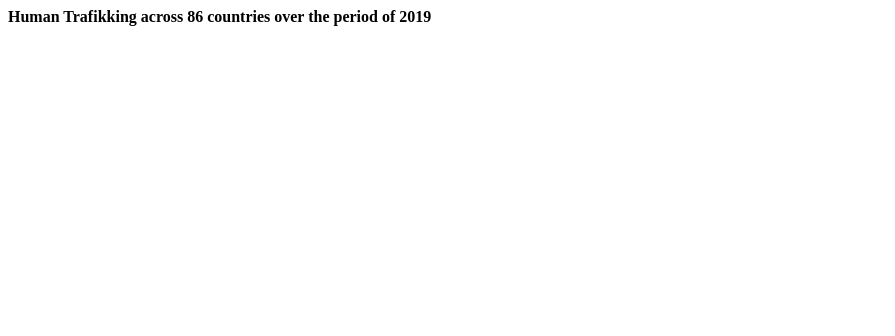
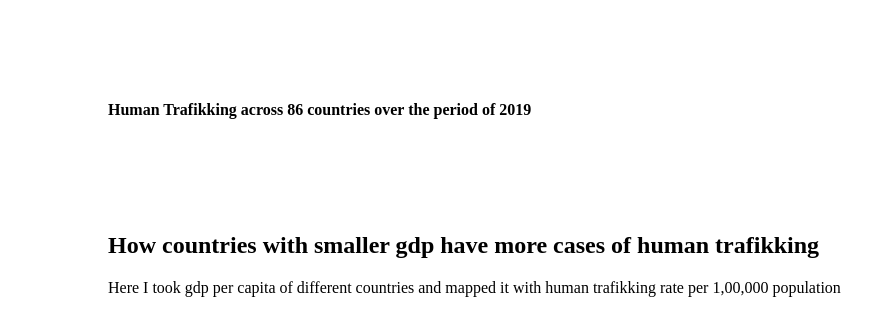
Before and after one commit to arushiverma1999/human_trafikking, a plain HTML site: page index.html in a window 1280 px wide. Shown: the whole page, without its empty margins (0-895 px from the left). Drawn offline with Linux system fonts and the light colour scheme; a script that the page names is missing.

Commit message:
Update index.html

```diff
--- a/index.html
+++ b/index.html
@@ -1,4 +1,22 @@
 
-<div style="left:100px">
+<div style="margin-left:100px">
+<br>
+<br>
+<br>
+<br>
+
+
 <h4>Human Trafikking across 86 countries over the period of 2019</h4>
+<br>
+<br>
+<br>
+<br>
+<h2>
+  How countries with smaller gdp have more cases of human trafikking
+</h2>
+Here I took gdp per capita of different countries and mapped it with human trafikking rate per 1,00,000 population
+<div class="flourish-embed flourish-scatter" data-src="visualisation/19044624"><script src="https://public.flourish.studio/resources/embed.js"></script><noscript><img src="https://public.flourish.studio/visualisation/19044624/thumbnail" width="100%" alt="scatter visualization" /></noscript></div>
+
+
+<h2></h2>
 </div>
```
